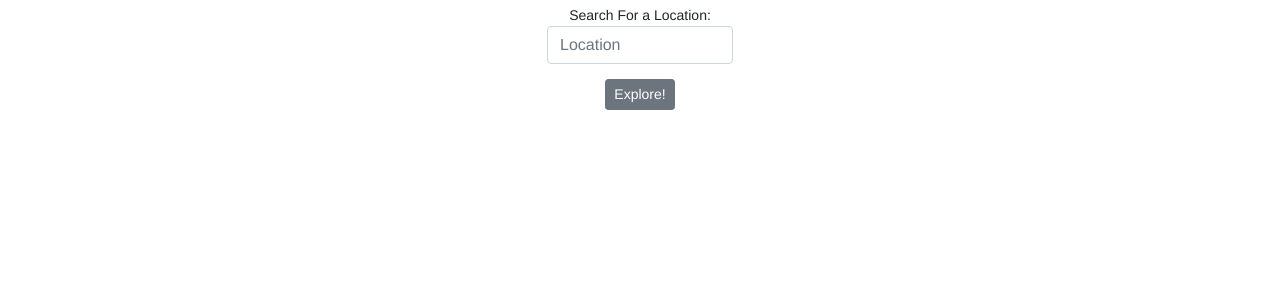
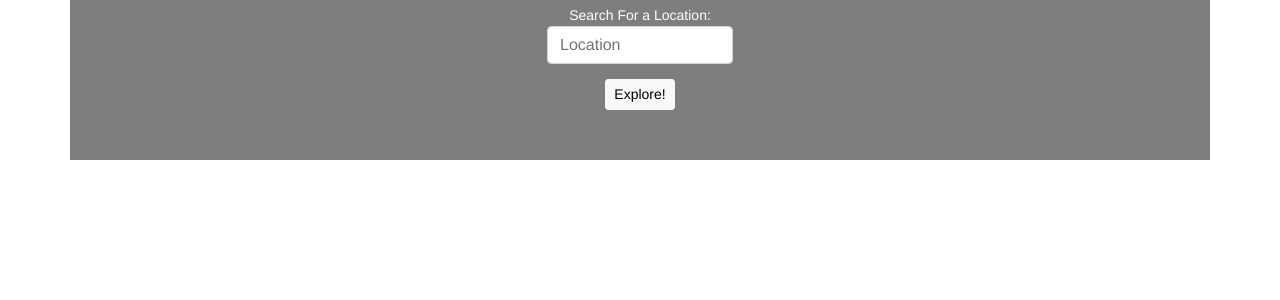
Before and after one commit to iwhitmor/city-explorer, a React (Create React App) app: page / in a window 1280 px wide. Shown: the top 300 px of the page. Built offline with nearby package versions, Linux system fonts and the light colour scheme; no server answers.

Commit message:
add background color and change button color

```diff
--- a/src/App.css
+++ b/src/App.css
@@ -39,6 +39,8 @@
 
 main {
   font-family:'Franklin Gothic Medium', 'Arial Narrow', Arial, sans-serif;
+  background-color: rgb(126, 126, 126);
+  color: white;
 }
 
 #mapImage {
--- a/src/App.js
+++ b/src/App.js
@@ -59,7 +59,7 @@ class App extends React.Component {
               <Form.Control type="text" name="search" placeholder="Location" />
             </Form.Label>
             <div>
-              <Button id="button" variant="secondary" size="sm" type="submit">Explore!</Button>
+              <Button id="button" variant="light" size="sm" type="submit">Explore!</Button>
             </div>
           </Form>
           <div>
```
